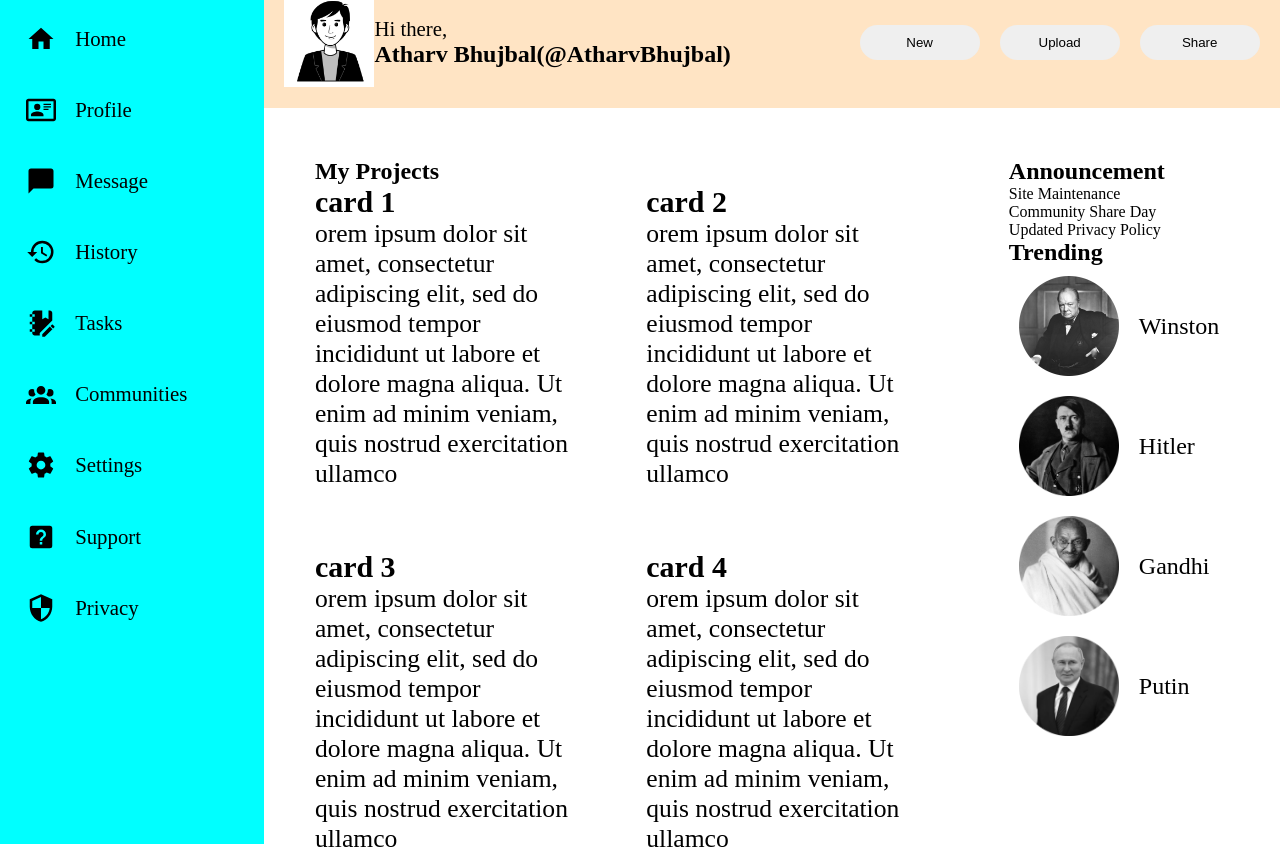
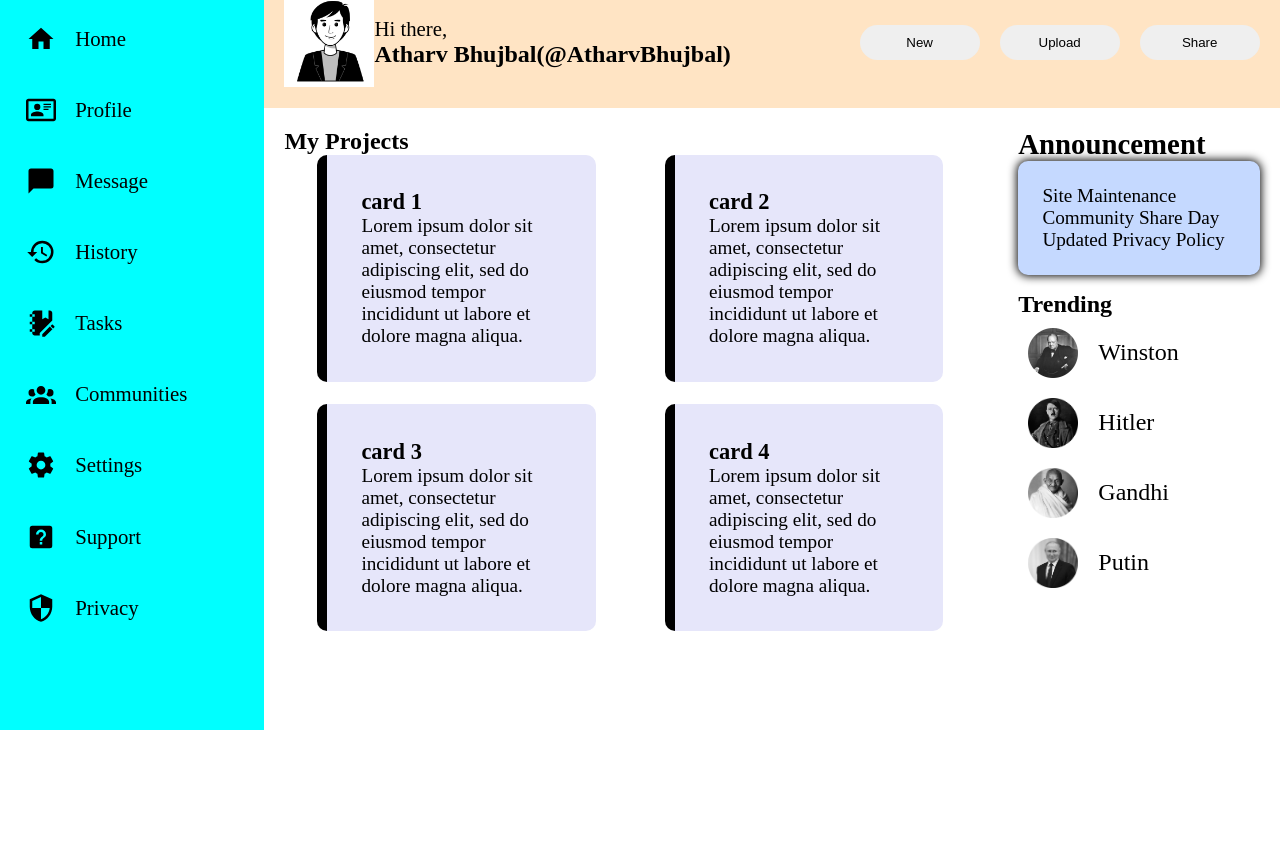
Before and after one commit to AtharvBhujbal/Admin_Dashboard, a plain HTML site: page index.html in a window 1280 px wide. Shown: the part 83-937 px from the top of the page. After the commit the page ends 813 px from the top, so only its background shows below. Drawn offline with Linux system fonts and the light colour scheme.

Commit message:
Updated Projct layout

```diff
--- a/index.html
+++ b/index.html
@@ -77,26 +77,26 @@
                 <div class="projects">
                     <h2 class="heading">My Projects</h2>
                     <div class="projects_container">
-                        <div class="card"><h3>card 1</h3>
-                            orem ipsum dolor sit amet, consectetur adipiscing elit, sed do eiusmod tempor incididunt ut labore et dolore magna aliqua. Ut enim ad minim veniam, quis nostrud exercitation ullamco </div>
-                        <div class="card"><h3>card 2</h3>
-                        orem ipsum dolor sit amet, consectetur adipiscing elit, sed do eiusmod tempor incididunt ut labore et dolore magna aliqua. Ut enim ad minim veniam, quis nostrud exercitation ullamco
+                        <div class="card c1"><h3>card 1</h3>
+                            Lorem ipsum dolor sit amet, consectetur adipiscing elit, sed do eiusmod tempor incididunt ut labore et dolore magna aliqua. </div>
+                        <div class="card c2"><h3>card 2</h3>
+                        Lorem ipsum dolor sit amet, consectetur adipiscing elit, sed do eiusmod tempor incididunt ut labore et dolore magna aliqua.
                         </div>
-                        <div class="card"><h3>card 3</h3>
-                        orem ipsum dolor sit amet, consectetur adipiscing elit, sed do eiusmod tempor incididunt ut labore et dolore magna aliqua. Ut enim ad minim veniam, quis nostrud exercitation ullamco
+                        <div class="card c3"><h3>card 3</h3>
+                        Lorem ipsum dolor sit amet, consectetur adipiscing elit, sed do eiusmod tempor incididunt ut labore et dolore magna aliqua.
                         </div>
-                        <div class="card"><h3>card 4</h3>
-                        orem ipsum dolor sit amet, consectetur adipiscing elit, sed do eiusmod tempor incididunt ut labore et dolore magna aliqua. Ut enim ad minim veniam, quis nostrud exercitation ullamco
+                        <div class="card c4"><h3>card 4</h3>
+                        Lorem ipsum dolor sit amet, consectetur adipiscing elit, sed do eiusmod tempor incididunt ut labore et dolore magna aliqua.
                         </div>
                         <!-- <div class="card"><h3>card 5</h3>
-                        orem ipsum dolor sit amet, consectetur adipiscing elit, sed do eiusmod tempor incididunt ut labore et dolore magna aliqua. Ut enim ad minim veniam, quis nostrud exercitation ullamco
+                        Lorem ipsum dolor sit amet, consectetur adipiscing elit, sed do eiusmod tempor incididunt ut labore et dolore magna aliqua.
                         </div>
                         <div class="card"><h3>card 6</h3>
-                        orem ipsum dolor sit amet, consectetur adipiscing elit, sed do eiusmod tempor incididunt ut labore et dolore magna aliqua. Ut enim ad minim veniam, quis nostrud exercitation ullamco
+                        Lorem ipsum dolor sit amet, consectetur adipiscing elit, sed do eiusmod tempor incididunt ut labore et dolore magna aliqua.
                         </div> -->
                     </div>
                 </div>
-                <div class="sidenav_container">
+
                     <div class="announce">
                         <h2 class="heading">Announcement</h2>
                         <div class="announce_container">
@@ -124,7 +124,7 @@
                             Putin
                         </div>
                     </div>
-                </div>
+
             </div>
         </div>
     </div>
--- a/style.css
+++ b/style.css
@@ -20,7 +20,7 @@ button{
     width: 120px;
 }
 .trending img{
-    width: 100px;
+    width: 50px;
 }
 .trending div{
     font-size: 1.5em;
@@ -34,6 +34,7 @@ button{
 .dashboard{
     background-color: aqua;
     padding: 10%;
+    height: 95vh;
 }
 .dashboard .logo{
     font-size: 2rem;
@@ -90,19 +91,44 @@ button{
     gap: 20px;
 }
 .content{
-    padding: 5%;
+    padding: 2%;
     display: grid;
     grid-template-columns: 3fr 1fr;
-    gap: 10%;
+    gap: 1%;
+}
+.projects{
+    grid-row: 1/3;
 }
 .projects_container{
-    font-size: 1.6rem;
+    font-size: 1.2rem;
     display: grid;
-    grid-template-columns: repeat(auto-fit,minmax(200px,3fr));
-    gap: 10%;
-    grid-column:1/2 ;
-    grid-row: 1/3;
+    grid-template-columns: 1fr 1fr;
+    gap: 5%;
 }
-/* .trending{
+.card{
+    width: 200px;
+    font-size: 1em;
+    border-radius: 10px;
+    background-color:lavender;
+    padding: 10%;
+    border-left: 10px solid black;
+}
+.card.c1,.card.c3{
+    justify-self: center;
+}
+.announce{
+    font-size: 1.2em;
+}
+.announce_container{
+    padding: 10%;
+    background-color: rgb(197, 217, 255);
+    border-radius: 10px;
+    box-shadow: 0px 0px 10px 1px black;
+}
+/* .trending,.announce{
+    background-color: aliceblue;
+} */
+.trending{
+    grid-row: 2/3;
     grid-column: 2/3;
-} */
+}
```
